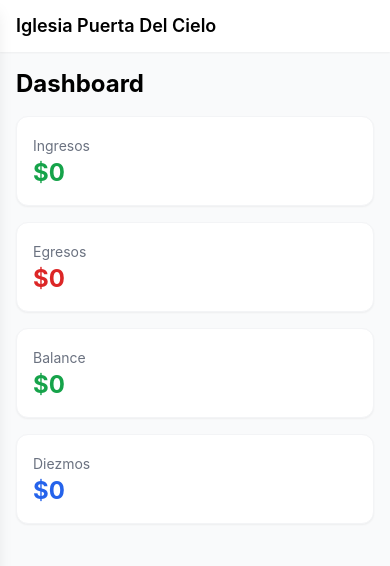
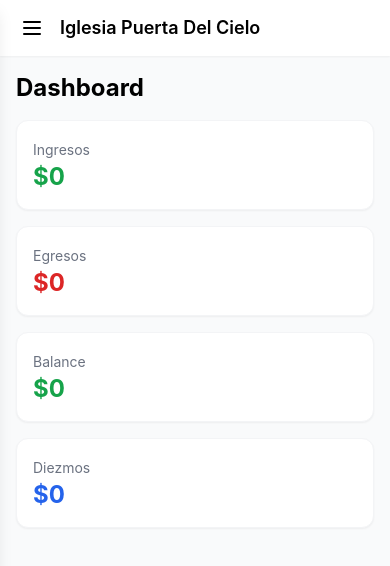
Before and after one commit to 21Anthony21/iglesia-app, a React (Vite) app in the folder frontend/: page / in a window 390 px wide. Shown: the top 566 px of the page. Built offline with nearby package versions, Linux system fonts and the light colour scheme; no server answers; sample sign-in values are in the browser's storage; the HTML template or start-up script is replaced by a standard one.

Commit message:
fix: mobile responsive - add hamburger menu button and fix table overflow

```diff
--- a/frontend/src/App.jsx
+++ b/frontend/src/App.jsx
@@ -58,20 +58,20 @@ function LoginPage() {
 }
 
 function Layout({ children }) {
+  const [open, setOpen] = useState(false);
   return (
     <div className="min-h-screen bg-gray-50 dark:bg-gray-900">
-      <Sidebar />
+      <Sidebar open={open} onClose={() => setOpen(false)} />
       <div className="lg:pl-64">
-        <TopBar />
+        <TopBar onToggleMenu={() => setOpen(true)} />
         <main className="p-4 lg:p-6">{children}</main>
       </div>
     </div>
   );
 }
 
-function Sidebar() {
+function Sidebar({ open, onClose }) {
   const { user, logout } = useAuth();
-  const [open, setOpen] = useState(false);
   const links = [
     { to: '/', label: 'Dashboard', icon: '📊', tab: 'resumen' },
     { to: '/finanzas', label: 'Finanzas', icon: '💰' },
@@ -84,7 +84,7 @@ function Sidebar() {
   ];
   return (
     <>
-      <div className={`fixed inset-0 bg-black/50 z-40 lg:hidden ${open ? 'block' : 'hidden'}`} onClick={() => setOpen(false)} />
+      <div className={`fixed inset-0 bg-black/50 z-40 lg:hidden ${open ? 'block' : 'hidden'}`} onClick={onClose} />
       <aside className={`fixed top-0 left-0 z-50 h-full w-64 bg-white dark:bg-gray-800 shadow-lg transform transition-transform lg:translate-x-0 ${open ? 'translate-x-0' : '-translate-x-full'}`}>
         <div className="p-4 border-b dark:border-gray-700">
           <h2 className="font-bold text-lg dark:text-white">Iglesia Puerta Del Cielo</h2>
@@ -106,10 +106,15 @@ function Sidebar() {
   );
 }
 
-function TopBar() {
+function TopBar({ onToggleMenu }) {
   return (
     <header className="bg-white dark:bg-gray-800 shadow-sm px-4 py-3 lg:px-6 flex items-center justify-between">
-      <h1 className="font-semibold text-lg dark:text-white">Iglesia Puerta Del Cielo</h1>
+      <div className="flex items-center gap-3">
+        <button onClick={onToggleMenu} className="lg:hidden p-1 hover:bg-gray-100 dark:hover:bg-gray-700 rounded-lg" aria-label="Menú">
+          <svg className="w-6 h-6 dark:text-white" fill="none" stroke="currentColor" viewBox="0 0 24 24"><path strokeLinecap="round" strokeLinejoin="round" strokeWidth={2} d="M4 6h16M4 12h16M4 18h16" /></svg>
+        </button>
+        <h1 className="font-semibold text-lg dark:text-white">Iglesia Puerta Del Cielo</h1>
+      </div>
     </header>
   );
 }
--- a/frontend/src/pages/Finances.jsx
+++ b/frontend/src/pages/Finances.jsx
@@ -382,8 +382,8 @@ function MensualTab({ trends }) {
           <BarChart data={trends}><CartesianGrid strokeDasharray="3 3" /><XAxis dataKey="mes" /><YAxis /><Tooltip />
             <Bar dataKey="total_diezmos" name="Diezmos" fill="#3b82f6" /><Bar dataKey="total_ofrendas" name="Ofrendas" fill="#10b981" />
             <Bar dataKey="total_primicias" name="Primicias" fill="#8b5cf6" /><Bar dataKey="total_egresos" name="Egresos" fill="#ef4444" /></BarChart></ResponsiveContainer></div></div>
-      <div className="card p-0 overflow-hidden">
-        <table className="w-full"><thead><tr className="bg-gray-50 dark:bg-gray-700/50">
+      <div className="card p-0 overflow-x-auto">
+        <table className="min-w-[600px] w-full"><thead><tr className="bg-gray-50 dark:bg-gray-700/50">
           <th className="text-left px-4 py-3 text-xs font-medium text-gray-500 uppercase">Mes</th>
           <th className="text-right px-4 py-3 text-xs font-medium text-gray-500 uppercase">Diezmos</th>
           <th className="text-right px-4 py-3 text-xs font-medium text-gray-500 uppercase">Ofrendas</th>
@@ -411,7 +411,7 @@ function MensualTab({ trends }) {
 function ListTab({ items, type, canAdd, openForm }) {
   return (
     <><div className="flex justify-end">{canAdd && <button onClick={() => openForm(type)} className="btn-primary text-sm"><Plus className="w-4 h-4 inline mr-1" />Nuev{type === 'diezmo' ? 'o' : 'a'} {type === 'diezmo' ? 'Diezmo' : 'Ofrenda'}</button>}</div>
-    <div className="card p-0 overflow-hidden"><table className="w-full"><thead><tr className="bg-gray-50 dark:bg-gray-700/50">
+    <div className="card p-0 overflow-x-auto"><table className="w-full"><thead><tr className="bg-gray-50 dark:bg-gray-700/50">
       <th className="text-left px-4 py-3 text-xs font-medium text-gray-500 uppercase">Fecha</th>
       {type === 'diezmo' && <th className="text-left px-4 py-3 text-xs font-medium text-gray-500 uppercase">Miembro</th>}
       {type === 'ofrenda' && <th className="text-left px-4 py-3 text-xs font-medium text-gray-500 uppercase">Tipo</th>}
@@ -436,7 +436,7 @@ function ListTab({ items, type, canAdd, openForm }) {
 function ListPrimicias({ items, canAdd, openForm }) {
   return (
     <><div className="flex justify-end">{canAdd && <button onClick={() => openForm('primicia')} className="btn-primary text-sm"><Plus className="w-4 h-4 inline mr-1" />Nueva Primicia</button>}</div>
-    <div className="card p-0 overflow-hidden"><table className="w-full"><thead><tr className="bg-gray-50 dark:bg-gray-700/50">
+    <div className="card p-0 overflow-x-auto"><table className="w-full"><thead><tr className="bg-gray-50 dark:bg-gray-700/50">
       <th className="text-left px-4 py-3 text-xs font-medium text-gray-500 uppercase">Fecha</th>
       <th className="text-left px-4 py-3 text-xs font-medium text-gray-500 uppercase">Miembro</th>
       <th className="text-left px-4 py-3 text-xs font-medium text-gray-500 uppercase">Período</th>
@@ -455,7 +455,7 @@ function ListPrimicias({ items, canAdd, openForm }) {
 function EgresosTab({ items, canAdd, openForm }) {
   return (
     <><div className="flex justify-end">{canAdd && <button onClick={() => openForm('egreso')} className="btn-primary text-sm"><Plus className="w-4 h-4 inline mr-1" />Nuevo Egreso</button>}</div>
-    <div className="card p-0 overflow-hidden"><table className="w-full"><thead><tr className="bg-gray-50 dark:bg-gray-700/50">
+    <div className="card p-0 overflow-x-auto"><table className="w-full"><thead><tr className="bg-gray-50 dark:bg-gray-700/50">
       <th className="text-left px-4 py-3 text-xs font-medium text-gray-500 uppercase">Fecha</th>
       <th className="text-left px-4 py-3 text-xs font-medium text-gray-500 uppercase">Categoría</th>
       <th className="text-left px-4 py-3 text-xs font-medium text-gray-500 uppercase">Descripción</th>
```
